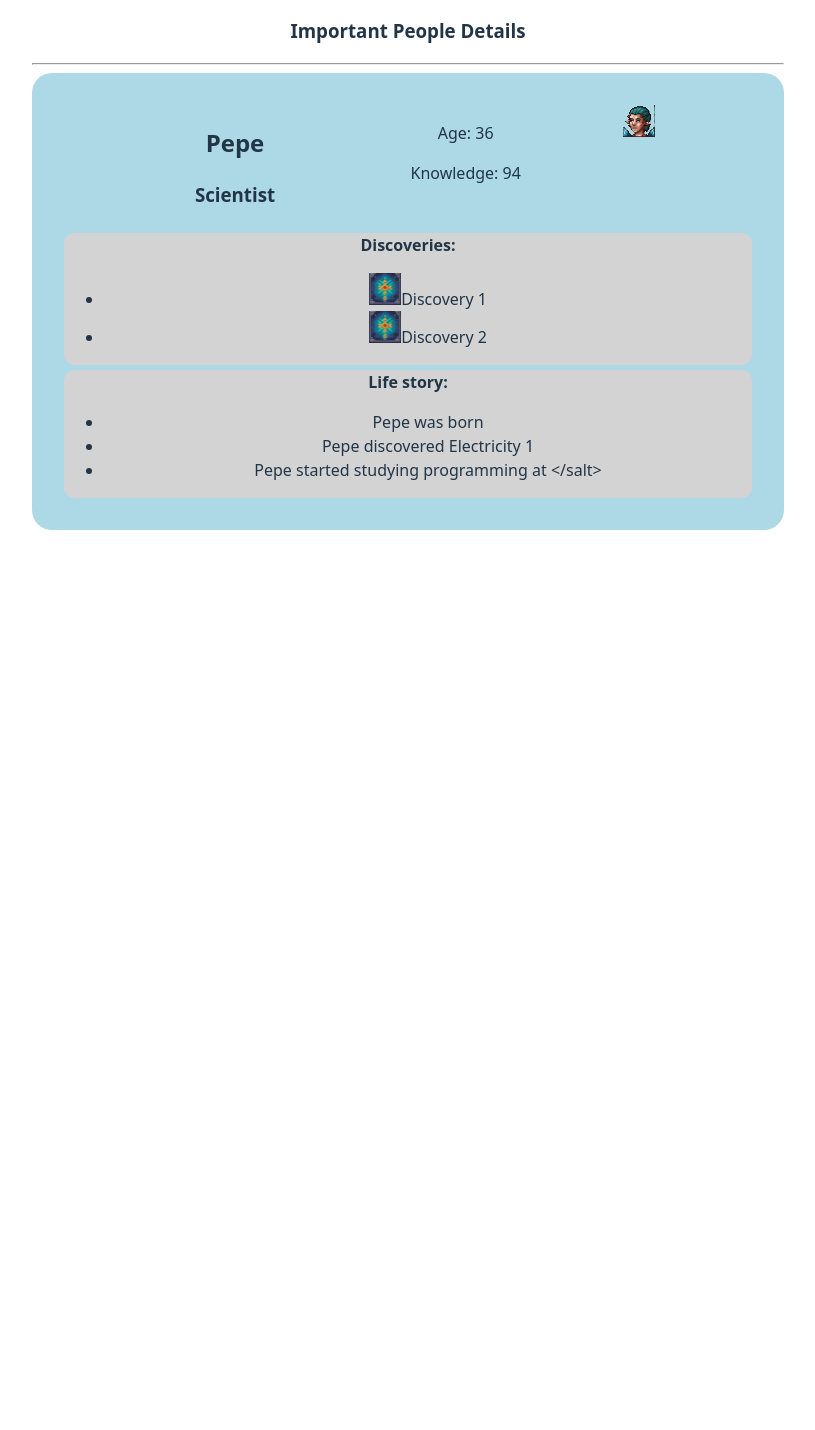
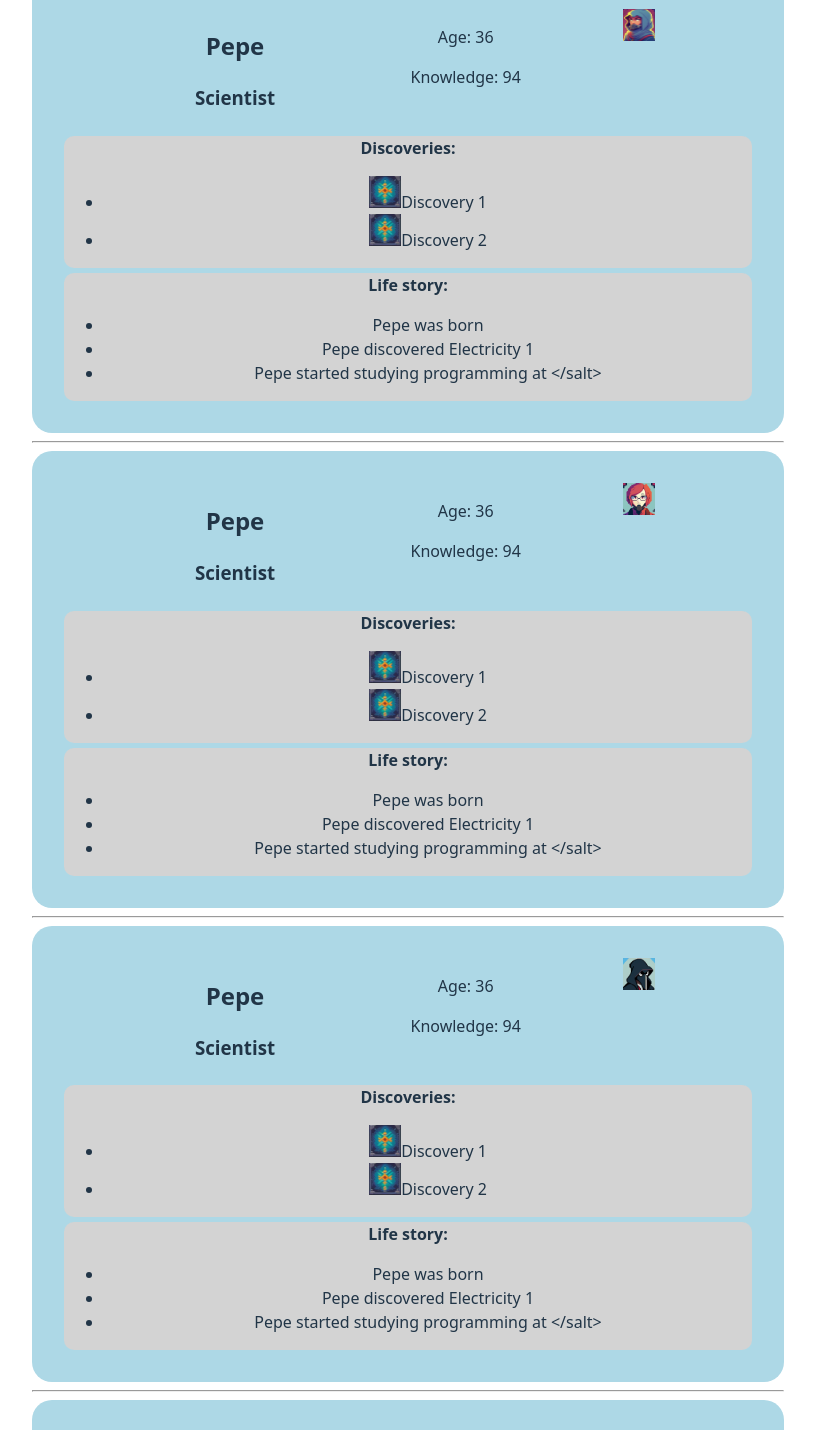
Before and after one commit to acolote1998/OUR-OWN-ZETA-frontend, a React (Vite) app in the folder our-own-zeta-frontend/: page / in a window 1280 px wide. Shown: the part 141-1571 px from the top of the page, without its empty margins (232-1047 px from the left). Before the commit the page ends 800 px from the top, so only its background shows below. Built offline with nearby package versions, Linux system fonts and the light colour scheme.

Commit message:
passing field as prop

```diff
--- a/our-own-zeta-frontend/src/App.tsx
+++ b/our-own-zeta-frontend/src/App.tsx
@@ -75,7 +75,13 @@ function App() {
       <hr></hr>
       <h3> Important People Details</h3>
       <hr></hr>
-      <ImportantPerson></ImportantPerson>
+      <ImportantPerson field="Artist" />
+      <hr></hr>
+      <ImportantPerson field="Scientist" />
+      <hr></hr>
+      <ImportantPerson field="Doctor" />
+      <hr></hr>
+      <ImportantPerson field="Athlete" />
     </>
   );
 }
```
